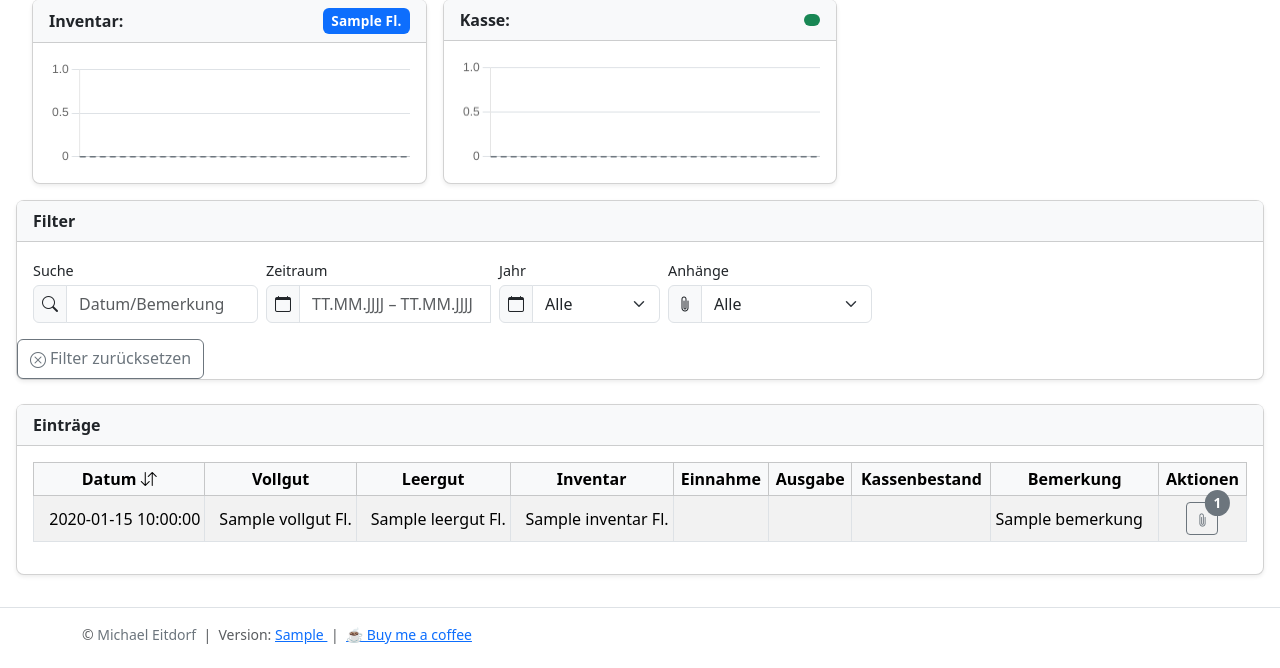
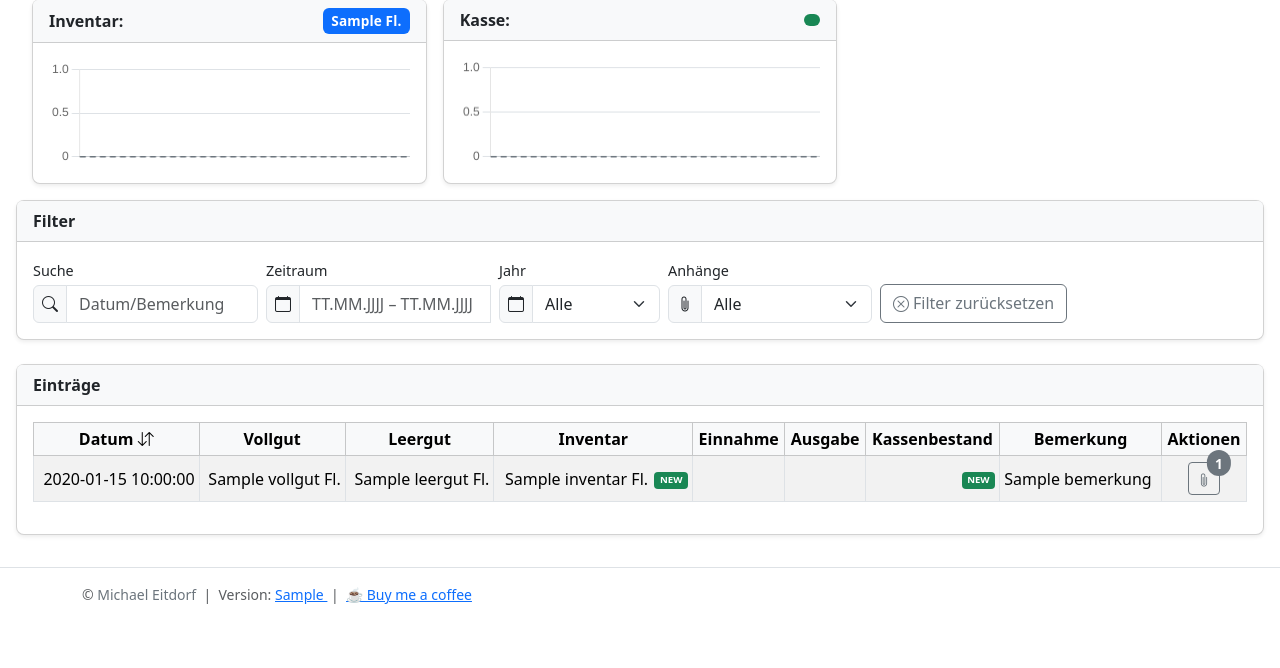
Before and after one commit to michaele1410/BottleBalance, a Python web app: template web/templates/index.html in a window 1280 px wide. Shown: the part 132-800 px from the top of the page. Run offline with Jinja, Linux system fonts and the light colour scheme; the template is opened without the code that fills it: most values are stand-ins (such as "Sample title", 1, 10 or a date in 2020); grey boxes marked "Sample" are stand-in pictures.

Commit message:
badge in table

```diff
--- a/web/static/custom.css
+++ b/web/static/custom.css
@@ -1,6 +1,6 @@
 /*=========================================
-   Haupt-Container Anpassungen
-   ========================================= */
+  Haupt-Container Anpassungen
+========================================= */
 
 /* Nur für Tablets (Bootstrap md-Bereich: 768px–991px) */
 @media (min-width: 768px) and (max-width: 991px) {
@@ -15,8 +15,6 @@
 .table td, .table th {
   vertical-align: middle;
 }
-
-
 
 /* Chart-Canvas – nur für Sparklines gezielt */
 .sparkline-container canvas {
@@ -248,6 +246,21 @@ textarea#options {
 .alert {
   border-radius: .375rem;
   font-size: .95rem;
+}
+/* "NEW" Badge in Tabellen */
+@media (min-width: 768px) {
+  td.has-new::after {
+    content: "NEW";
+    display: inline-block;
+    margin-left: .4rem;
+    font-size: .6rem;
+    font-weight: 600;
+    padding: .1rem .35rem;
+    border-radius: .25rem;
+    background-color: var(--bs-success);
+    color: #fff;
+    vertical-align: middle;
+  }
 }
 
 /* =========================================
--- a/web/templates/index.html
+++ b/web/templates/index.html
@@ -234,9 +234,6 @@
                   <option value="" {{ '' if request.args.get('attachments') else 'selected' }}>{{ _('Alle') }}</option>
                   <option value="only" {{ 'selected' if request.args.get('attachments')=='only' else '' }}>{{ _('Nur mit Anhang') }}</option>
                   <option value="none" {{ 'selected' if request.args.get('attachments')=='none' else '' }}>{{ _('Ohne Anhang') }}</option>
-                </select>
-              </div>
-            </div>
                 </select>
               </div>
             </div>
@@ -1107,19 +1104,6 @@ document.addEventListener('DOMContentLoaded', () => {
   const rows = document.querySelectorAll('table.table-stacked tbody tr');
 
   // -----------------------------
-  // Desktop: alles zurücksetzen
-  // -----------------------------
-  if (!isStacked) {
-    rows.forEach(tr => {
-      tr.querySelectorAll('td[data-col]').forEach(td => {
-        td.style.removeProperty('display');
-        td.classList.remove('has-new');
-      });
-    });
-    return;
-  }
-
-  // -----------------------------
   // Mobile / Stacked
   // -----------------------------
   rows.forEach(tr => {
@@ -1172,6 +1156,19 @@ document.addEventListener('DOMContentLoaded', () => {
       }
     });
   });
+
+   // -----------------------------
+  // Desktop: alles zurücksetzen
+  // -----------------------------
+  if (!isStacked) {
+    rows.forEach(tr => {
+      tr.querySelectorAll('td[data-col]').forEach(td => {
+        td.style.removeProperty('display');
+        //td.classList.remove('has-new');
+      });
+    });
+    return;
+  }
 }
 
 // Initial + Resize
```
